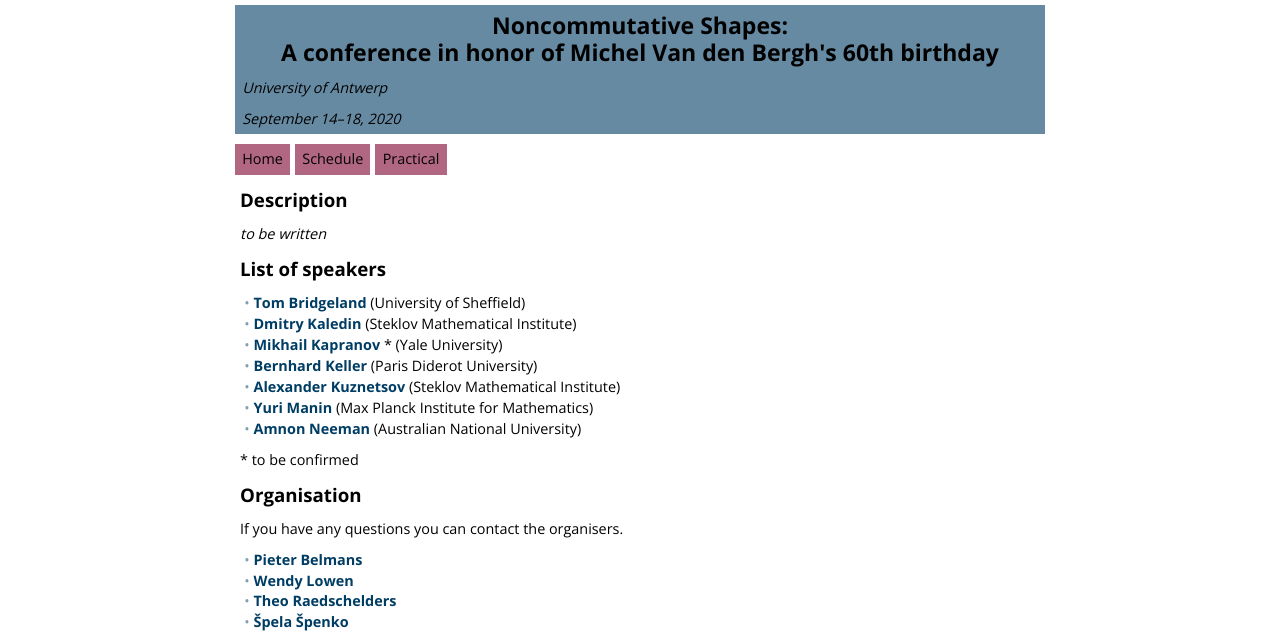
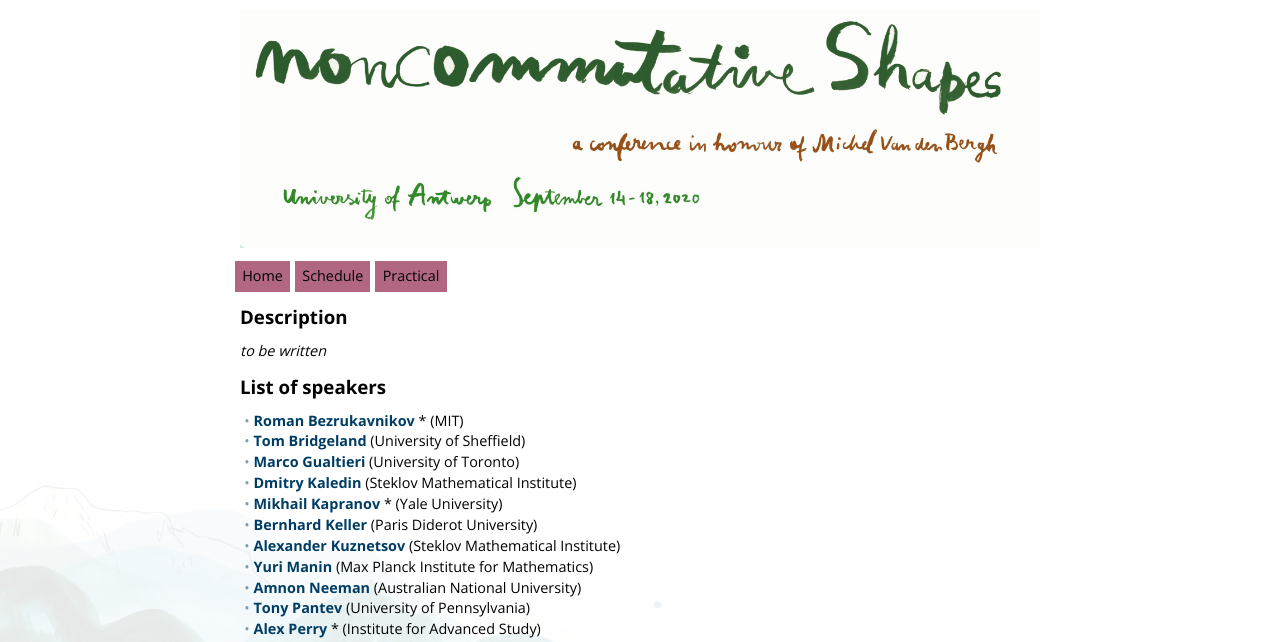
Before and after one commit to ncag-info/antwerp-2020, a Jekyll site: the page built from index.html, in a window 1280 px wide. Shown: the top 642 px of the page. Built offline with Jekyll 4.4.1, drawn with Linux system fonts in a browser that asks for light colours; nearby versions of some CDN libraries; library files that are not in the unit come from our copies; some of the changed text lies outside the part shown.

Commit message:
Integrating poster layout into design

```diff
--- a/_data/speakers.yml
+++ b/_data/speakers.yml
@@ -1,7 +1,18 @@
+bezrukavnikov:
+  name: Roman Bezrukavnikov
+  affiliation: MIT
+  website: http://math.mit.edu/~bezrukav/
+  tbc: true
+
 bridgeland:
   name: Tom Bridgeland
   affiliation: University of Sheffield
   website: http://www.tom-bridgeland.staff.shef.ac.uk/
+
+gualtieri:
+  name: Marco Gualtieri
+  affiliation: University of Toronto
+  website: https://www.math.toronto.edu/mgualt/
 
 kaledin:
   name: Dmitry Kaledin
@@ -12,7 +23,7 @@
   name: Mikhail Kapranov
   affiliation: Yale University
   website: http://users.math.yale.edu/~mk486/
-  tbc: True
+  tbc: true
 
 keller:
   name: Bernhard Keller
@@ -33,3 +44,49 @@
   name: Amnon Neeman
   affiliation: Australian National University
   website: http://maths-people.anu.edu.au/~neeman/
+
+pantev:
+  name: Tony Pantev
+  affiliation: University of Pennsylvania
+  website: https://www.math.upenn.edu/~tpantev/
+
+perry:
+  name: Alex Perry
+  affiliation: Institute for Advanced Study
+  website: https://www.math.ias.edu/~aperry/
+  tbc: true
+
+polishchuk:
+  name: Alexander Polishchuk
+  affiliation: University of Oregon
+  website: https://pages.uoregon.edu/apolish/
+
+rizzardo:
+  name: Alice Rizzardo
+  affiliation: University of Liverpool
+  website: https://pcwww.liv.ac.uk/~arizzard/
+
+sierra:
+  name: Sue Sierra
+  affiliation: University of Edinburgh
+  website: https://www.maths.ed.ac.uk/~ssierra/
+
+stafford:
+  name: Toby Stafford
+  affiliation: University of Manchester
+  website: https://personalpages.manchester.ac.uk/staff/toby.stafford/
+
+tabuada:
+  name: Gonçalo Tabuada
+  affiliation: University of Warwick
+  website: https://math.mit.edu/~tabuada/
+
+vezzosi:
+  name: Gabriele Vezzosi
+  affiliation: University of Firenze
+  website: http://www.dma.unifi.it/~vezzosi/
+
+wemyss:
+  name: Michael Wemyss
+  affiliation: University of Glasgow
+  website: https://www.maths.gla.ac.uk/~mwemyss/
--- a/_includes/header.html
+++ b/_includes/header.html
@@ -1,5 +1,6 @@
 <header>
-  <h1>Noncommutative Shapes:<br>A conference in honor of Michel Van den Bergh's 60th birthday</h1>
+  <img src="/header-4x.jpg">
+  <h1>Noncommutative Shapes: A conference in honor of Michel Van den Bergh's 60th birthday</h1>
 
   <p id="location">University of Antwerp</p>
   <p id="date">September 14&ndash;18, 2020</p>
--- a/_layouts/default.html
+++ b/_layouts/default.html
@@ -3,10 +3,15 @@
 {% include head.html %}
 
 <body>
+  <div id="mountain">
+  </div>
+
+  <div id="content">
 {% include header.html %}
 
 {{ content }}
 
 {% include footer.html %}
+  </div>
 </body>
 </html>
--- a/css/main.css
+++ b/css/main.css
@@ -1,6 +1,27 @@
+html {
+}
+
 body {
   font-family: "Open Sans", serif;
   font-size: .9em;
+  margin: 0;
+}
+
+div#mountain {
+  position: fixed;
+  height: 100%;
+  width: 100%;
+  z-index: -1;
+  opacity: 0.1;
+  background-color: #f3f8ef;
+  background-image: url("/mountain-4x.jpg");
+  background-repeat: no-repeat;
+  background-size: 70%;
+  background-position: bottom left;
+  background-attachment: fixed;
+}
+
+div#content {
   max-width: 800px;
   margin: 0 auto;
   padding: 10px;
@@ -16,21 +37,17 @@
   background-image: linear-gradient(to right, rgba(0, 0, 0, 0), rgba(0, 61, 100, 0.6), rgba(0, 0, 0, 0));
 }
 
-header {
-  background-color: rgba(0,61,100,.6);
-  padding: .5em;
-  margin: -5px;
+header h1,
+header p {
+  display: none;
+}
+
+header img {
+  width: 100%;
 }
 
 header h1 {
-  margin: 0;
-  font-size: 1.6em;
-  text-align: center;
-}
-
-header p {
-  font-style: italic;
-  margin-bottom: 0;
+  text-indent: -9999px;
 }
 
 nav {
```
Also changed, not shown: header-4x.jpg (added), mountain-4x.jpg (added), picture-small.jpg (deleted), 1 other file.
